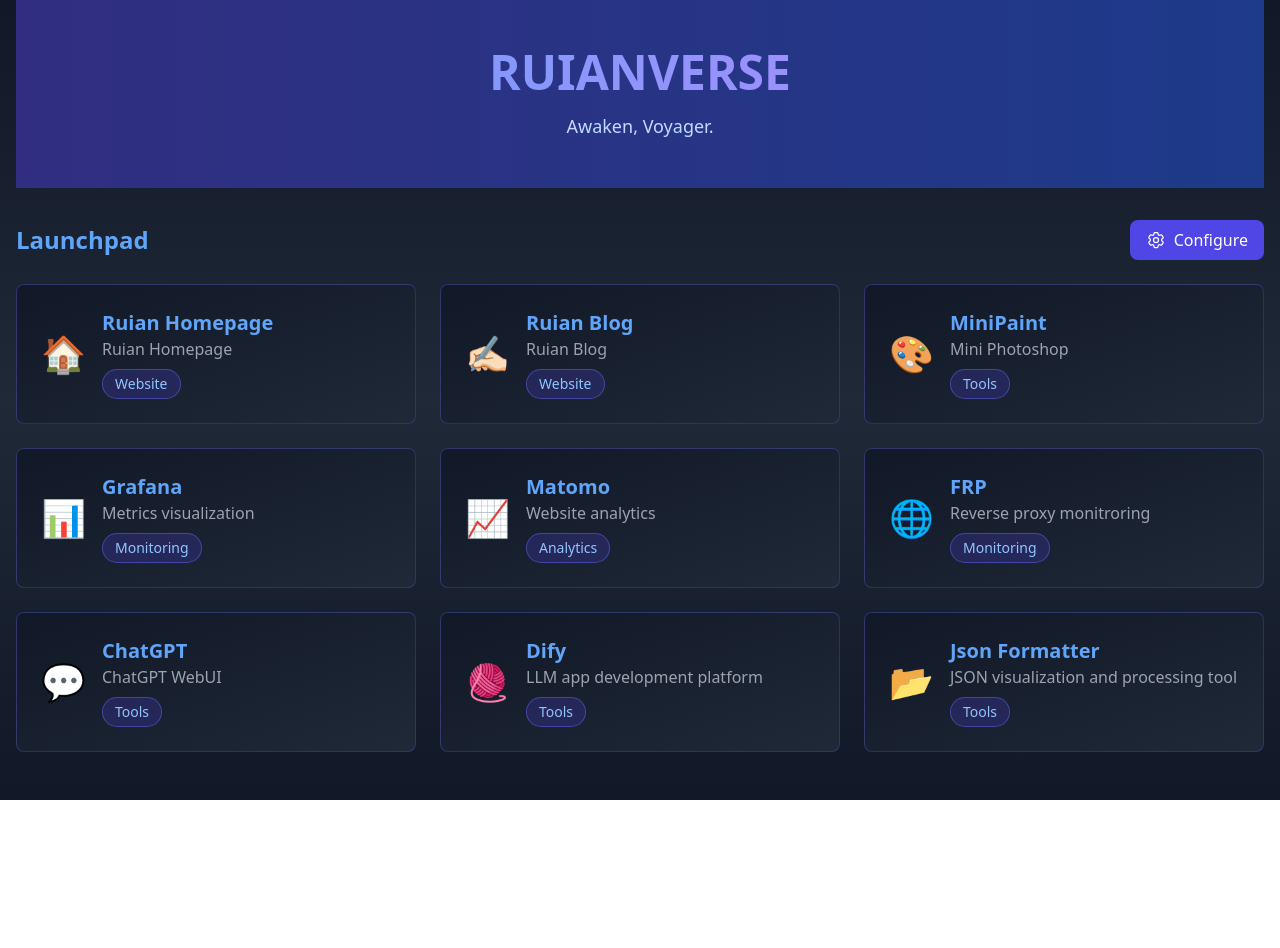
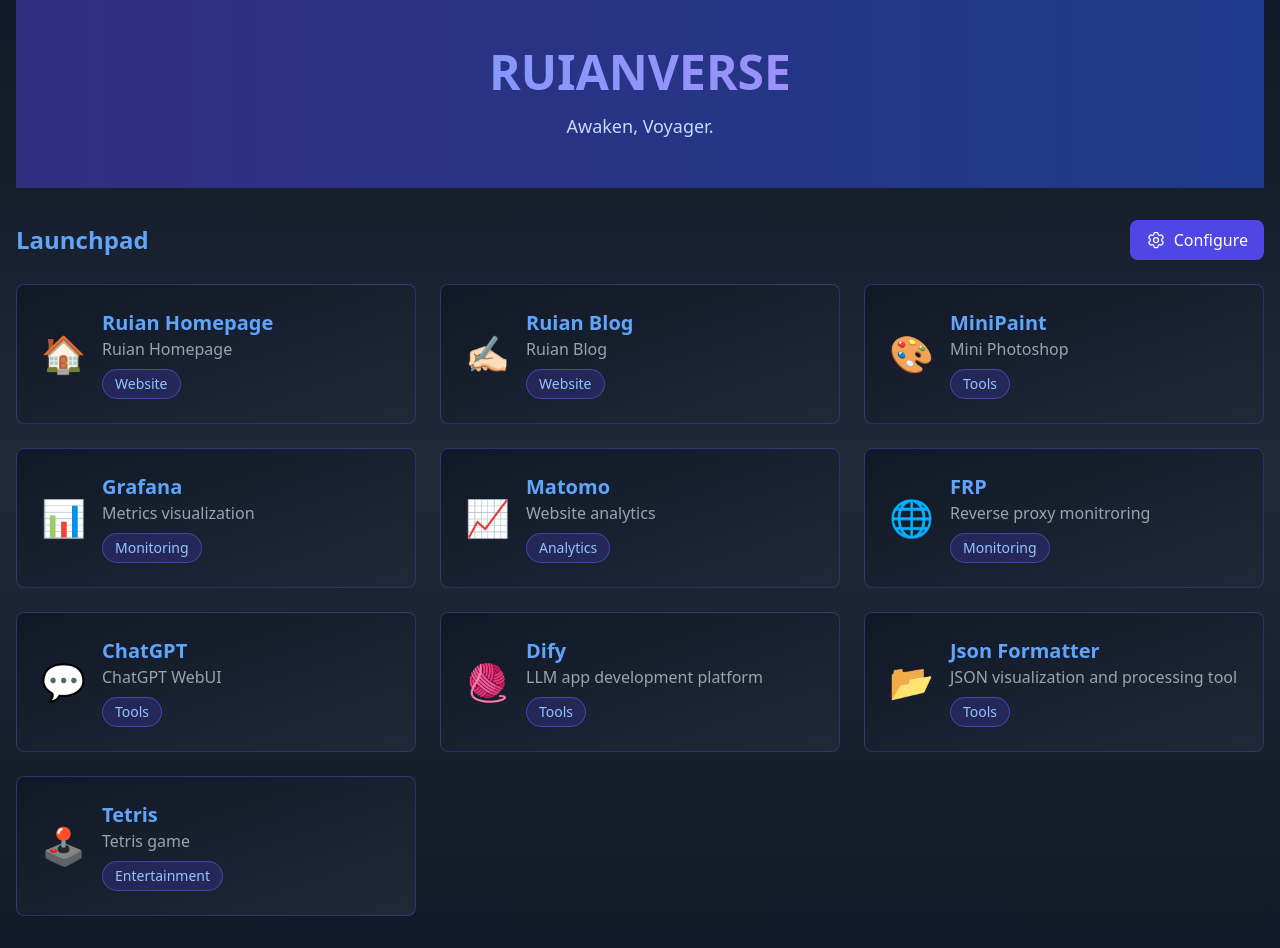
Before and after one commit to rainding0311/ruian-navigation-page, a React (Vite) app in the folder project/: page / in a window 1280 px wide. Before the commit the page ends 800 px from the top, so only its background shows below. Built offline with nearby package versions, Linux system fonts and the light colour scheme.

Commit message:
add more portals

```diff
--- a/project/src/data/portals.ts
+++ b/project/src/data/portals.ts
@@ -72,5 +72,13 @@ export const portals: Portal[] = [
     description: 'JSON visualization and processing tool',
     icon: '📂',
     category: 'Tools',
+  },
+  {
+    id: 'tetris',
+    title: 'Tetris',
+    url: 'https://www.ruianding.com/apps/tetris_ultimate/tetris.html',
+    description: 'Tetris game',
+    icon: '🕹️',
+    category: 'Entertainment',
   }
 ];
```
